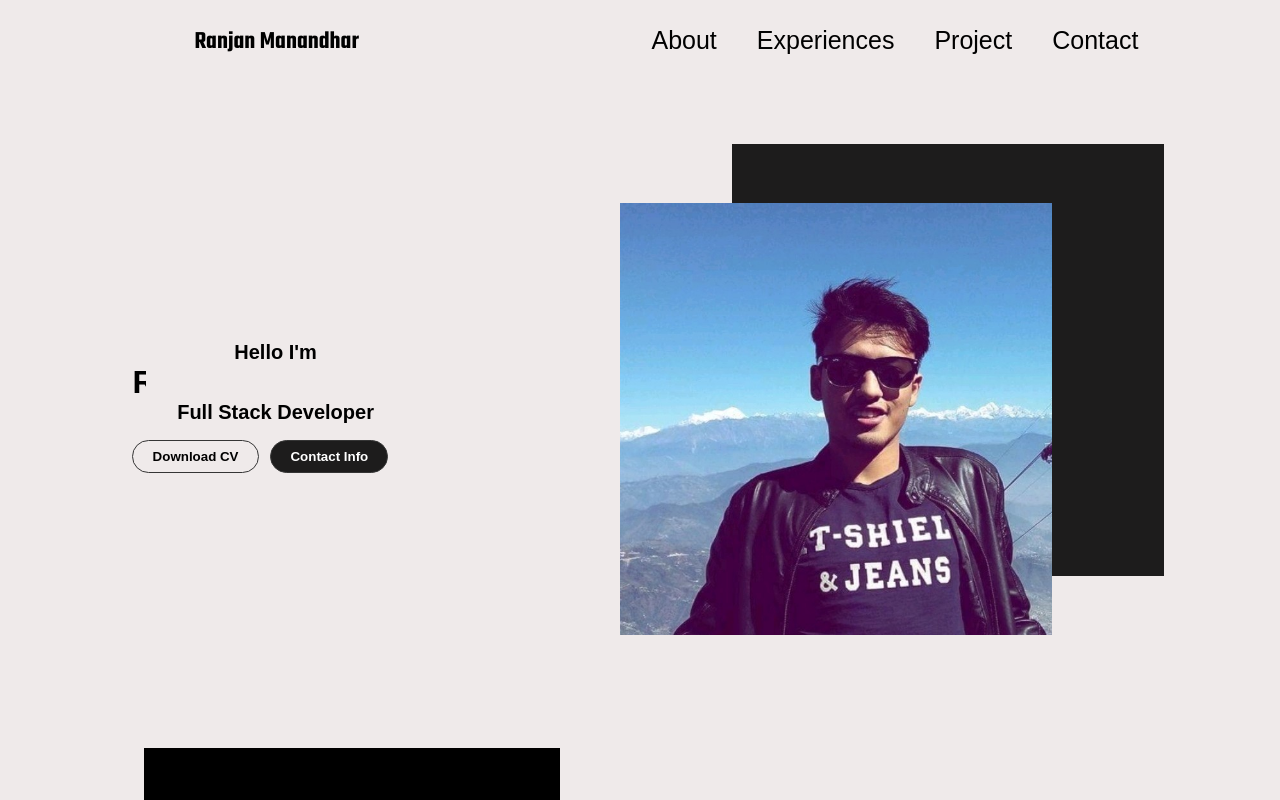
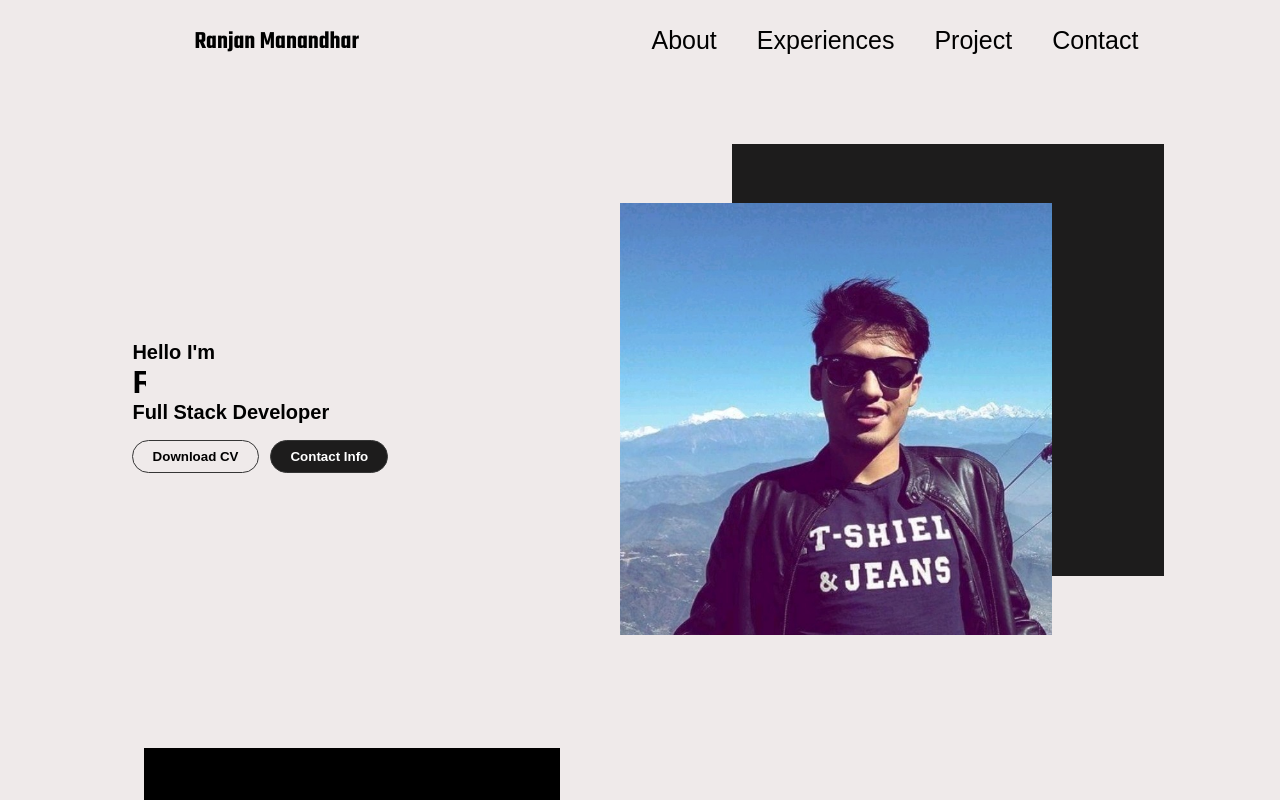
Before and after one commit to ranjanmanandhar/portfolio, a React (Create React App) app: page /home in a window 1280 px wide. Shown: the top 800 px of the page. Built offline with nearby package versions, Linux system fonts and the light colour scheme; some icons are missing; a web font is replaced by a local one.

Commit message:
fix: update profile text align

```diff
--- a/src/styles/Profile.css
+++ b/src/styles/Profile.css
@@ -31,6 +31,10 @@
     align-self: center;
     text-align: center;
     margin-top: 4em;
+}
+
+.profile-text {
+    text-align: left;
 }
 
 .profile p {
```
